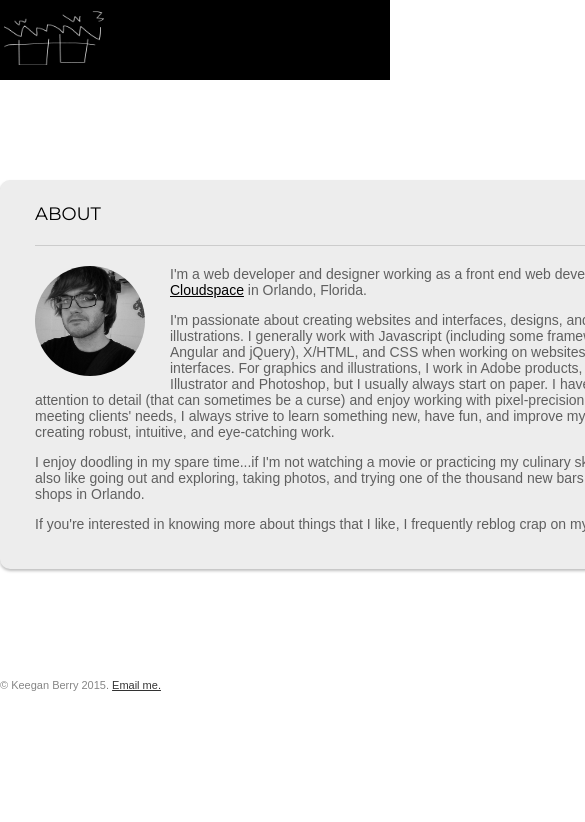
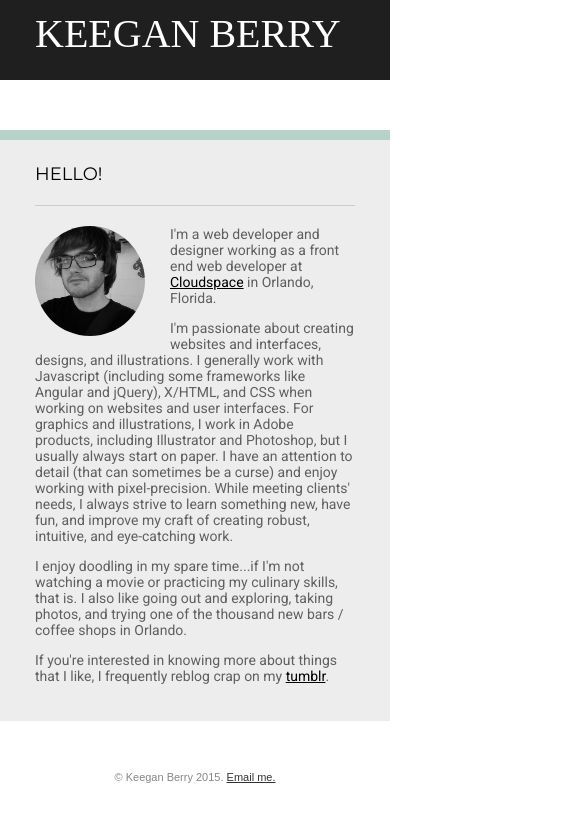
Before and after one commit to keeeeeegan/personal-site-angular, a plain HTML site: page index.html in a window 390 px wide. Shown: the top 822 px of the page, 585 px wide, since content can reach past the window. Drawn offline with nearby package versions, Linux system fonts and the light colour scheme; some packages are replaced by stand-ins of ours.

Commit message:
new style

```diff
--- a/index.html
+++ b/index.html
@@ -7,13 +7,15 @@
 <script src="https://ajax.googleapis.com/ajax/libs/angularjs/1.3.15/angular-route.js"></script>
 <script src="js/app.js"></script>
 <link href='http://fonts.googleapis.com/css?family=Montserrat' rel='stylesheet' type='text/css'>
+<link href="http://fonts.googleapis.com/css?family=Oswald:100" rel="stylesheet" type="text/css">
+<link href='http://fonts.googleapis.com/css?family=Roboto' rel='stylesheet' type='text/css'>
 <link rel="stylesheet" type="text/css" media="all" href="styles.css" />
 </head>
 <body ng-class="bodyClass">
 
 <header>
   <div class="header-content">
-    <a href="#/" class="logo">Keegan Berry</a>
+    <a href="#/" class="logo">Keegan <span>Berry</span></a>
   </div>
 </header>
 
@@ -27,7 +29,7 @@
 </div>
 
 <footer>
-  <p>&copy; Keegan Berry 2015. <a href="email.html">Email me.</a></p>
+  <p>&copy; Keegan Berry 2015. <a href="/#/email">Email me.</a></p>
 </footer>
 
 </body>
--- a/pages/about.html
+++ b/pages/about.html
@@ -1,5 +1,5 @@
 <div class="page">
-  <div class="page-title">About</div>
+  <div class="page-title">Hello!</div>
   <div class="page-copy">
     <img src="img/patio2.png" class="desaturate circle" style="  max-width: 110px; float: left; margin-right: 25px; margin-bottom: 15px;" />
 
--- a/styles.css
+++ b/styles.css
@@ -28,12 +28,13 @@ a:hover {
 
 header {
   height: 80px;
-  background-color: #000;
+  background-color: #1F1F1F;
 }
 
 header .header-content {
-  width: 700px;
+  width: 10px;
   margin: 0 auto;
+  padding-top: 10px;
 }
 
 header .header-content .name {
@@ -43,13 +44,13 @@ header .header-content .name {
 footer {
   font-size: 11px;
   opacity: 0.8;
-  width: 700px;
+  width: 10px;
   margin: 0 auto;
   margin-top: 110px;
 }
 
-.logo {
-  background-image: url('img/newnewglassesheader.png');
+a.logo {
+/*  background-image: url('img/newnewglassesheader.png');
   background-color: transparent;
   width: 300px;
   display: block;
@@ -61,16 +62,21 @@ footer {
   overflow: hidden;
   max-width: 110px;
   background-size: contain;
-  /* padding-top: 80px; */
-  /*border-top: solid black 9px;*/
   position: relative;
-  top: 9px;
+  top: 9px;*/
+
+  font-family: 'Oswald';
+  color: white;
+  font-size: 40px;
+  text-transform: uppercase;
+  font-weight: 100;
+  text-decoration: none;
 }
-
-.logo:hover {
-  background-image: url('img/nameheaderhover.png');
+/*
+a.logo span {
+  color: #B0B0B0;
 }
-
+*/
 .logo {
   transition: all 0.5s ease;
 }
@@ -80,17 +86,18 @@ footer {
 }
 
 .content {
-  width: 700px;
+  width: 10px;
   margin: 0 auto;
+  font-family: 'Roboto';
+  font-weight: 300;
 }
 
 
 .page {
   padding: 23px 35px;
   background: #EDEDED;
-  border-radius: 10px;
-  box-shadow: 0 2px 3px rgba(0, 0, 0, 0.25);
   overflow: auto;
+  border-top: 10px solid rgb(181, 211, 201);;
 }
 
 .page-title {
@@ -139,3 +146,29 @@ img.circle {
   font-weight: 100;
   font-size: 18px;
 }
+
+header .header-content,
+.content,
+footer {
+  width: 1000px;
+}
+
+@media screen and (max-width:900px)
+{
+  header .header-content,
+  .content,
+  footer {
+    width: 100%;
+  }
+  footer {
+    text-align: center;
+    margin-top: 50px;
+  }
+  .content-container {
+    padding-top: 50px;
+  }
+  header .header-content {
+    padding-left: 35px;
+    padding-right: 35px;
+  }
+}
```
